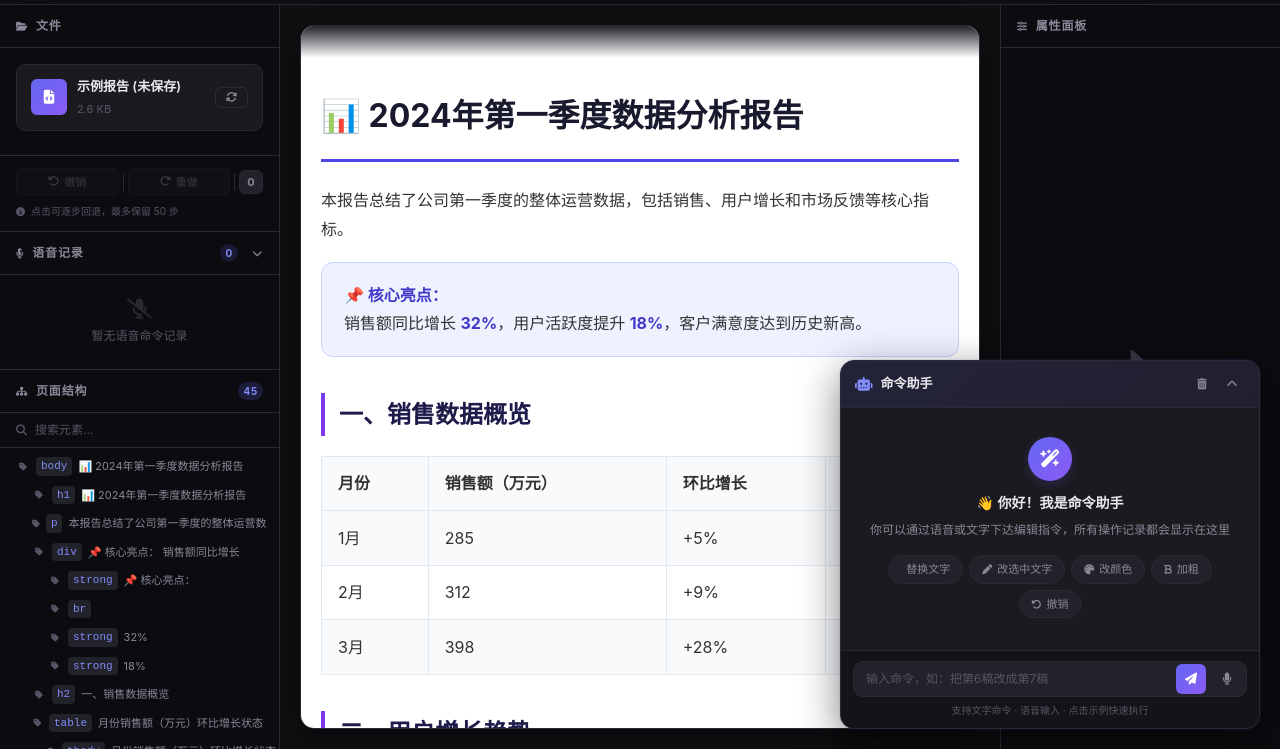
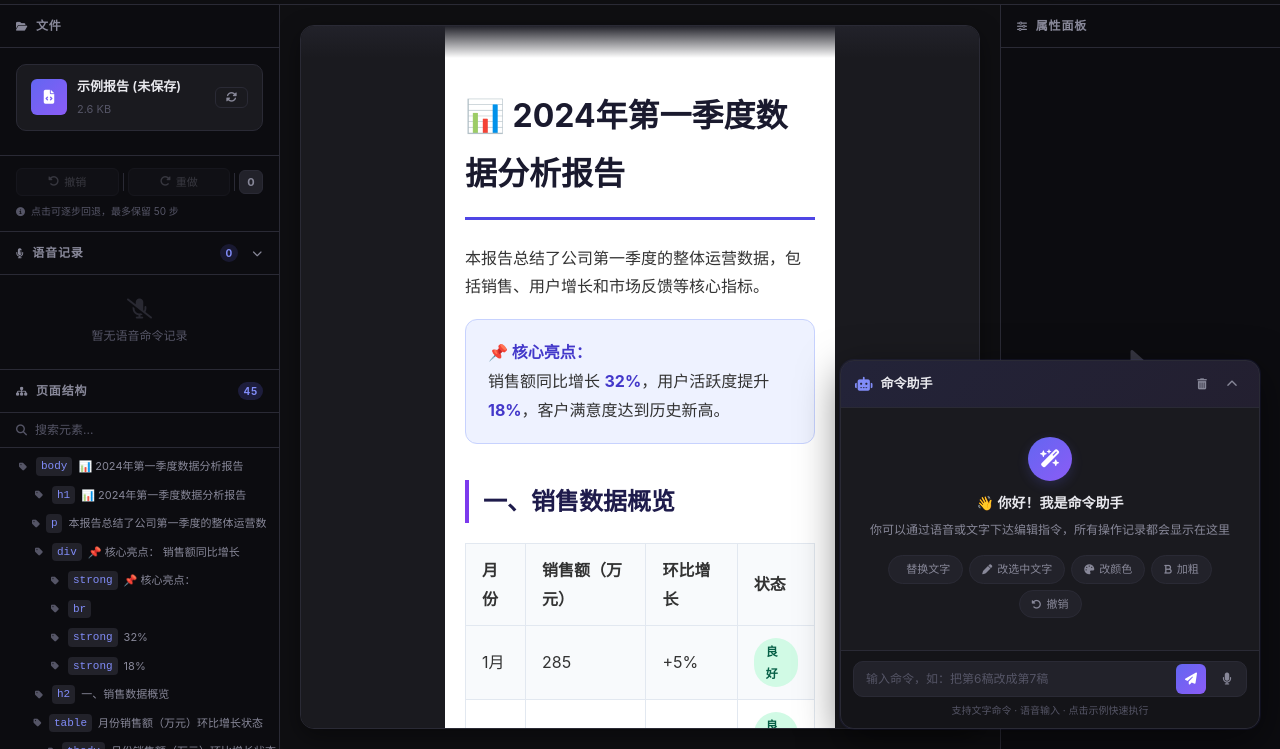
Before and after one commit to gloriagulei-design/html-editor, a website: page index.html in a window 1280 px wide. Shown: the part 51-800 px from the top of the page. Drawn offline with nearby package versions, Linux system fonts and the light colour scheme.

Commit message:
checkpoint: post-execution
--requestID=73e4ba5c-cc46-4e8a-a16c-0027824e9576

```diff
--- a/app.js
+++ b/app.js
@@ -33,6 +33,7 @@
 
     previewFrame    : $('#preview-frame'),
     previewWrap     : $('#preview-wrap'),
+    phonePreviewContainer: $('#phone-preview-container'),
     codePanel       : $('#code-panel'),
     contentArea     : $('#content-area'),
 
@@ -97,6 +98,10 @@
     bindEvents();
     loadDefaultContent();
     updateUndoUI();
+    // ★ 窗口大小变化时重新计算预览缩放
+    window.addEventListener('resize', () => {
+      requestAnimationFrame(updatePreviewScale);
+    });
     showToast('HTML 可视化编辑器已就绪，拖拽文件或双击文字即可编辑', 'success');
   }
 
@@ -442,17 +447,51 @@ ${bodyContent}
     showToast(`已加载「${name}」(HTML已规范化)`, 'success');
   }
 
+  /* ── 预览缩放：让手机宽度（390px）的iframe等比缩放到预览容器宽度 ── */
+  function updatePreviewScale() {
+    const container = els.previewWrap;
+    const phoneContainer = els.phonePreviewContainer;
+    const iframe = els.previewFrame;
+    if (!container || !phoneContainer || !iframe) return;
+
+    const wrapWidth = container.clientWidth - 40; // 减去 padding
+    const phoneWidth = 390; // 固定手机宽度
+
+    // 计算缩放比例（只在容器宽度小于手机宽度时缩放，否则1:1显示）
+    const scale = wrapWidth < phoneWidth ? wrapWidth / phoneWidth : 1;
+
+    phoneContainer.style.transform = `scale(${scale})`;
+    phoneContainer.style.transformOrigin = 'top center';
+
+    // ★ 动态调整 iframe 高度 = 内容实际高度
+    const iframeDoc = iframe.contentDocument;
+    if (iframeDoc && iframeDoc.body) {
+      const contentHeight = Math.max(
+        iframeDoc.documentElement.scrollHeight || 0,
+        iframeDoc.body.scrollHeight || 0,
+        844 // 最小一个手机屏高度
+      );
+      iframe.style.height = contentHeight + 'px';
+      phoneContainer.style.minHeight = (contentHeight * scale) + 'px';
+    }
+  }
+
   /* ── 预览渲染 ── */
   function renderPreview() {
     const doc = els.previewFrame.contentDocument || els.previewFrame.contentWindow?.document;
     if (!doc) return;
     doc.open(); doc.write(currentHtml); doc.close();
+    // 延迟计算缩放（等iframe内容渲染完成）
+    setTimeout(updatePreviewScale, 100);
   }
 
   function onFrameLoad() {
     const iframe = els.previewFrame;
     const doc = iframe.contentDocument || iframe.contentWindow?.document;
     if (!doc || !doc.body) return;
+
+    // ★ 更新预览缩放（iframe内容加载完成后计算）
+    setTimeout(updatePreviewScale, 150);
 
     /* 注入编辑器交互样式（含拖拽移动支持） */
     let style = doc.getElementById('html-editor-injected');
--- a/index.html
+++ b/index.html
@@ -315,9 +315,14 @@
       background: var(--surface);
       border: 1px solid var(--border);
       border-radius: var(--radius-lg);
-      overflow: hidden;
+      overflow: auto;
       box-shadow: var(--shadow-lg);
       position: relative;
+      /* 居中显示手机预览 */
+      display: flex;
+      justify-content: center;
+      align-items: flex-start;
+      padding: 0;
     }
     .preview-frame-wrap::before {
       content: '';
@@ -328,12 +333,21 @@
       z-index: 2;
       pointer-events: none;
     }
+    /* 手机预览容器：固定宽度 + 等比缩放 */
+    .phone-preview-container {
+      width: 390px;   /* 手机屏宽度 */
+      min-height: 844px; /* 手机屏高度 */
+      flex-shrink: 0;
+      position: relative;
+      transform-origin: top center;
+      /* 缩放比例由 JS 动态计算 */
+    }
     #preview-frame {
-      width: 100%;
+      width: 390px;     /* 固定手机宽度 */
       height: 100%;
+      min-height: 844px; /* 最小高度为一个手机屏 */
       border: none;
       display: block;
-      min-height: 500px;
     }
 
     /* ────────────── Code Panel ────────────── */
@@ -846,7 +860,9 @@
       <div class="content-area" id="content-area">
         <div class="preview-wrap" id="preview-wrap">
           <div class="preview-frame-wrap">
+          <div class="phone-preview-container" id="phone-preview-container">
             <iframe id="preview-frame" sandbox="allow-same-origin allow-scripts allow-popups"></iframe>
+          </div>
           </div>
         </div>
         <div class="code-panel" id="code-panel">
```
Also changed, not shown: 1 other file.
